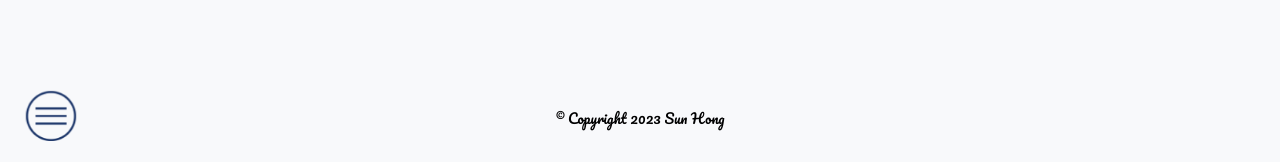
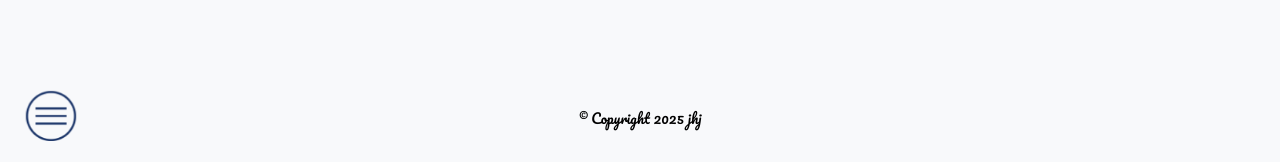
Before and after one commit to jhj1111/jhj1111.github.io, a Jekyll site: the page built from index.html, in a window 1280 px wide and 900 px high, scrolled down 1371 px. Shown: the part 735-897 px from the top of the window. Built offline with Jekyll 4.4.1, drawn with Linux system fonts in a browser that asks for light colours; some web fonts are replaced.

Commit message:
modified footer-copyright

```diff
--- a/_includes/basic-ui/footer.html
+++ b/_includes/basic-ui/footer.html
@@ -1,3 +1,3 @@
 <div class="page_footer">
-    <p>© Copyright 2023 Sun Hong</p>
+    <p>© Copyright 2025 jhj</p>
 </div>
```
